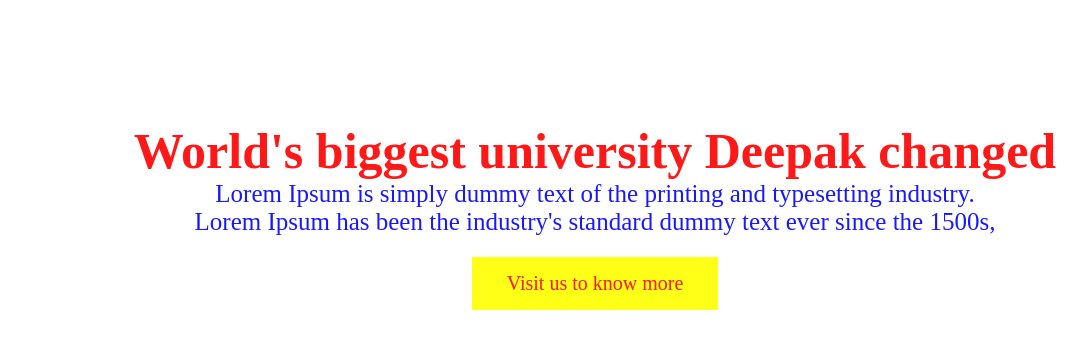
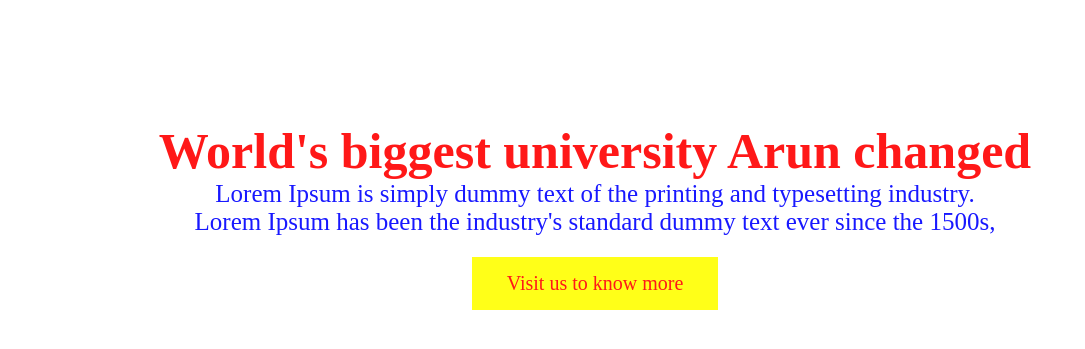
Before and after one commit to kaushalhattar/second, a plain HTML site: page index1.html in a window 1280 px wide. Shown: the part 63-412 px from the top of the page, without its empty margins (45-1130 px from the left). Drawn offline with Linux system fonts and the light colour scheme.

Commit message:
Arun changed

```diff
--- a/index1.html
+++ b/index1.html
@@ -27,7 +27,7 @@
         <i class="fa fa-bars"></i>
     </nav>
     <div class="text-box">
-      <h1>World's biggest university Deepak changed</h1>
+      <h1>World's biggest university Arun changed</h1>
       <p>Lorem Ipsum is simply dummy text of the printing and typesetting industry.<br> Lorem Ipsum has been the industry's standard dummy text ever since the 1500s, </p>
       <a href="#" class="hero-btn">Visit us to know more</a>
     </div>
```
